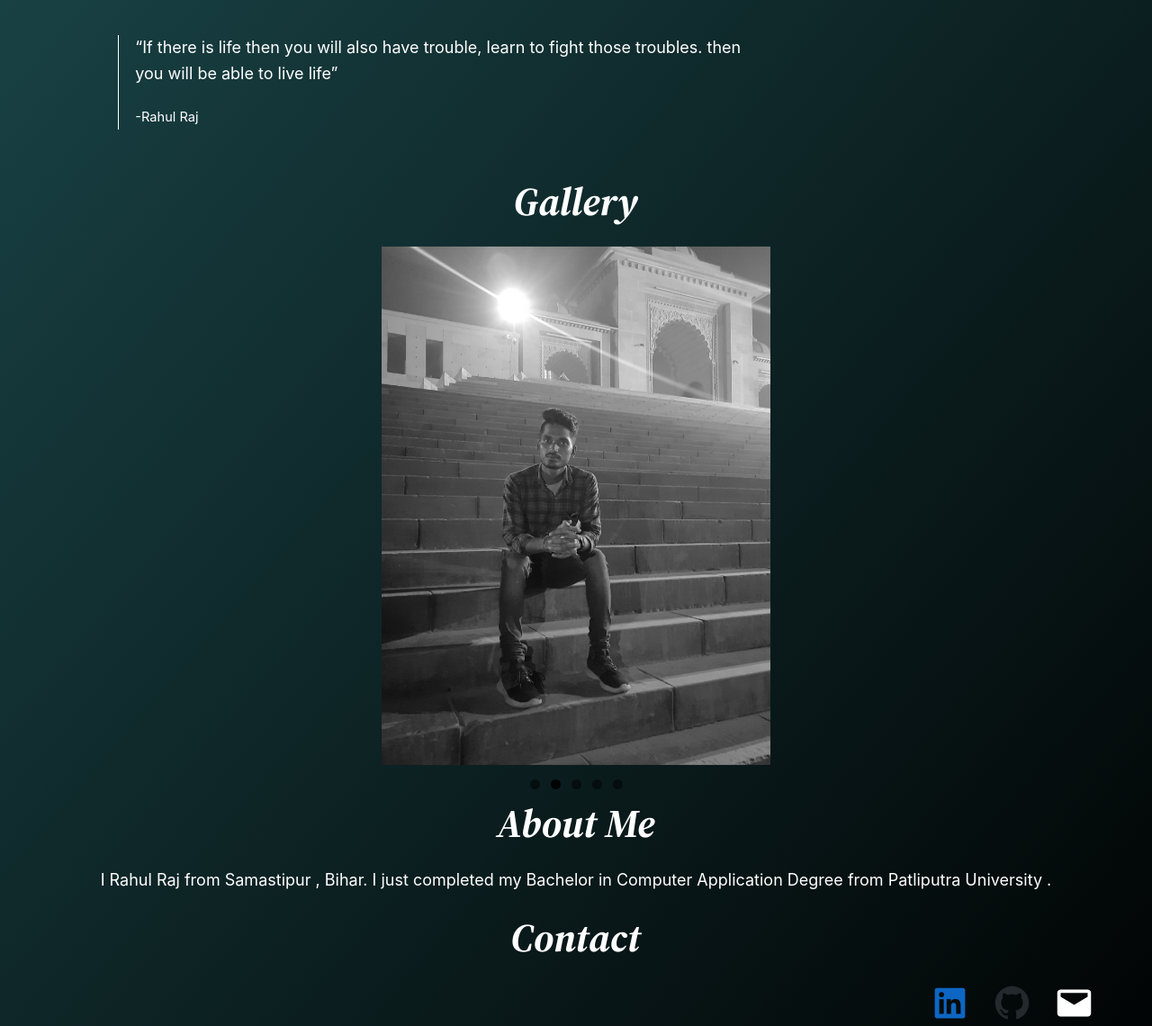
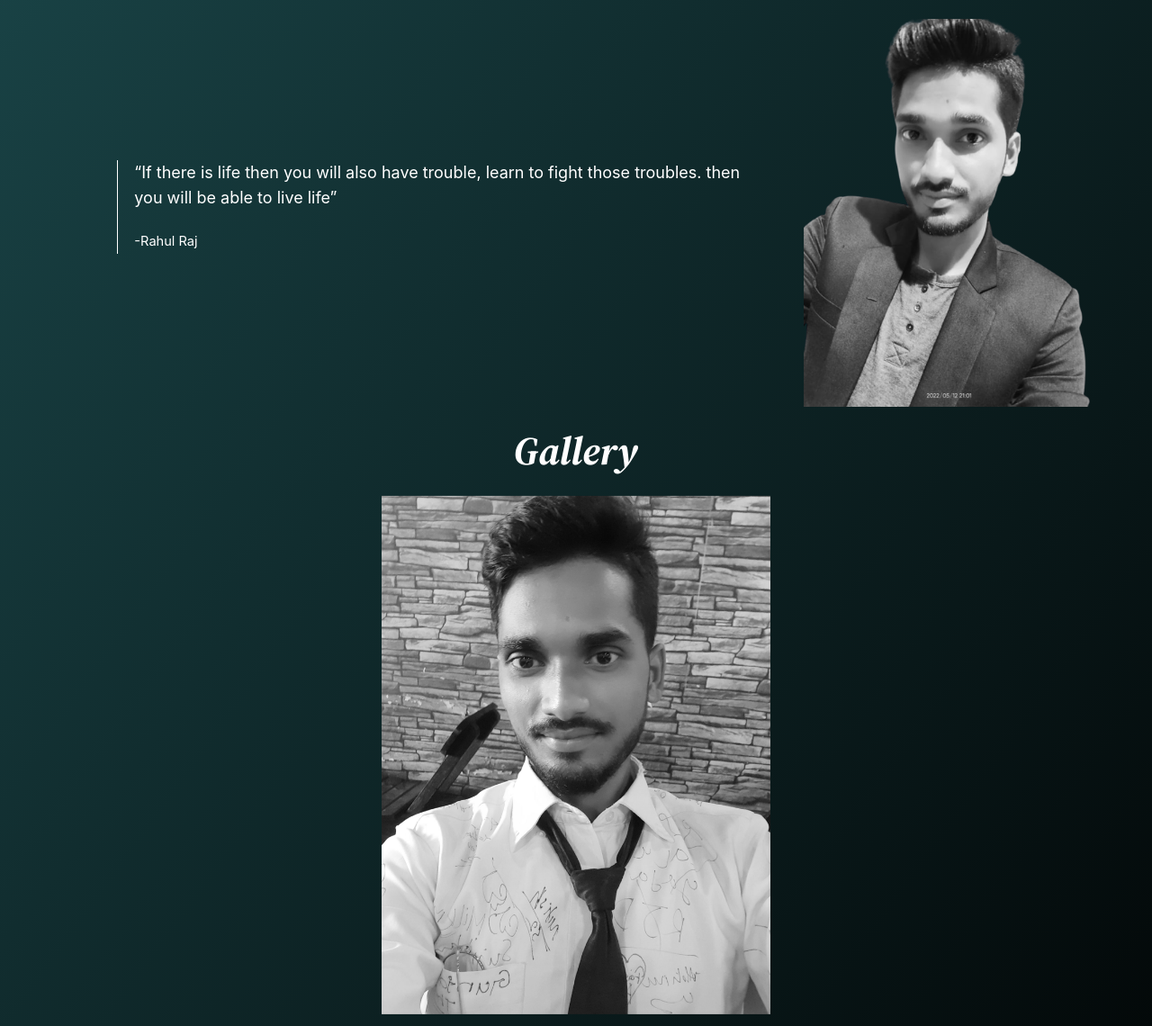
Before and after one commit to rrarrs/personalwebsite, a plain HTML site: page index.html in a window 1280 px wide. Shown: the part 170-1310 px from the top of the page at 90% size. Drawn offline with nearby package versions, Linux system fonts and the light colour scheme.

Commit message:
photo update

```diff
--- a/index.html
+++ b/index.html
@@ -134,8 +134,8 @@ var metaslider_98 = function($) {$('#metaslider_98').addClass('flexslider');
 
 
 
-<div class="wp-block-media-text alignwide has-media-on-the-right is-stacked-on-mobile" style="grid-template-columns:auto 27%">
-<figure class="wp-block-media-text__media"><img src="http://localhost/wordpress/wp-content/uploads/2022/05/ESRT.png" alt="" class="wp-image-18 size-full"></figure><div class="wp-block-media-text__content">
+<div class="wp-block-media-text alignwide has-media-on-the-right is-stacked-on-mobile" style="grid-template-columns:auto 28%">
+<figure class="wp-block-media-text__media"><img loading="lazy" width="432" height="577" src="https://rrarrs.github.io/personalwebsite/wp-content/uploads/2022/06/WhatsApp_Image_2022-05-30_at_1.43.27_AM-removebg-preview.png" alt="" class="wp-image-112 size-full" srcset="https://rrarrs.github.io/personalwebsite/wp-content/uploads/2022/06/WhatsApp_Image_2022-05-30_at_1.43.27_AM-removebg-preview.png 432w, https://rrarrs.github.io/personalwebsite/wp-content/uploads/2022/06/WhatsApp_Image_2022-05-30_at_1.43.27_AM-removebg-preview-225x300.png 225w" sizes="(max-width: 432px) 100vw, 432px"></figure><div class="wp-block-media-text__content">
 <p></p>
 
 
@@ -173,9 +173,9 @@ var metaslider_98 = function($) {$('#metaslider_98').addClass('flexslider');
     <div id="metaslider_container_98">
         <div id="metaslider_98">
             <ul aria-live="polite" class="slides">
-                <li style="display: block; width: 100%;" class="slide-105 ms-image"><img width="1920" height="2560" src="https://rrarrs.github.io/personalwebsite/wp-content/uploads/2022/06/20211026_153410-modified-scaled.jpg" class="slider-98 slide-105" alt="" loading="lazy" rel="" title="20211026_153410-modified" style="margin: 0 auto; width: 37.5%" srcset="https://rrarrs.github.io/personalwebsite/wp-content/uploads/2022/06/20211026_153410-modified-scaled.jpg 1920w, https://rrarrs.github.io/personalwebsite/wp-content/uploads/2022/06/20211026_153410-modified-225x300.jpg 225w, https://rrarrs.github.io/personalwebsite/wp-content/uploads/2022/06/20211026_153410-modified-768x1024.jpg 768w, https://rrarrs.github.io/personalwebsite/wp-content/uploads/2022/06/20211026_153410-modified-1152x1536.jpg 1152w, https://rrarrs.github.io/personalwebsite/wp-content/uploads/2022/06/20211026_153410-modified-1536x2048.jpg 1536w" sizes="(max-width: 1920px) 100vw, 1920px"></li>
+                <li style="display: block; width: 100%;" class="slide-106 ms-image"><img width="1567" height="1567" src="https://rrarrs.github.io/personalwebsite/wp-content/uploads/2022/06/IMG_20200214_170319-01-modified.jpg" class="slider-98 slide-106" alt="" loading="lazy" rel="" title="IMG_20200214_170319-01-modified" style="margin: 0 auto; width: 50%" srcset="https://rrarrs.github.io/personalwebsite/wp-content/uploads/2022/06/IMG_20200214_170319-01-modified.jpg 1567w, https://rrarrs.github.io/personalwebsite/wp-content/uploads/2022/06/IMG_20200214_170319-01-modified-300x300.jpg 300w, https://rrarrs.github.io/personalwebsite/wp-content/uploads/2022/06/IMG_20200214_170319-01-modified-1024x1024.jpg 1024w, https://rrarrs.github.io/personalwebsite/wp-content/uploads/2022/06/IMG_20200214_170319-01-modified-150x150.jpg 150w, https://rrarrs.github.io/personalwebsite/wp-content/uploads/2022/06/IMG_20200214_170319-01-modified-768x768.jpg 768w, https://rrarrs.github.io/personalwebsite/wp-content/uploads/2022/06/IMG_20200214_170319-01-modified-1536x1536.jpg 1536w" sizes="(max-width: 1567px) 100vw, 1567px"></li>
+                <li style="display: none; width: 100%;" class="slide-105 ms-image"><img width="1920" height="2560" src="https://rrarrs.github.io/personalwebsite/wp-content/uploads/2022/06/20211026_153410-modified-scaled.jpg" class="slider-98 slide-105" alt="" loading="lazy" rel="" title="20211026_153410-modified" style="margin: 0 auto; width: 37.5%" srcset="https://rrarrs.github.io/personalwebsite/wp-content/uploads/2022/06/20211026_153410-modified-scaled.jpg 1920w, https://rrarrs.github.io/personalwebsite/wp-content/uploads/2022/06/20211026_153410-modified-225x300.jpg 225w, https://rrarrs.github.io/personalwebsite/wp-content/uploads/2022/06/20211026_153410-modified-768x1024.jpg 768w, https://rrarrs.github.io/personalwebsite/wp-content/uploads/2022/06/20211026_153410-modified-1152x1536.jpg 1152w, https://rrarrs.github.io/personalwebsite/wp-content/uploads/2022/06/20211026_153410-modified-1536x2048.jpg 1536w" sizes="(max-width: 1920px) 100vw, 1920px"></li>
                 <li style="display: none; width: 100%;" class="slide-100 ms-image"><img width="1920" height="2560" src="https://rrarrs.github.io/personalwebsite/wp-content/uploads/2022/06/20220519_220755-modified-scaled.jpg" class="slider-98 slide-100" alt="" loading="lazy" rel="" title="20220519_220755-modified" style="margin: 0 auto; width: 37.5%" srcset="https://rrarrs.github.io/personalwebsite/wp-content/uploads/2022/06/20220519_220755-modified-scaled.jpg 1920w, https://rrarrs.github.io/personalwebsite/wp-content/uploads/2022/06/20220519_220755-modified-225x300.jpg 225w, https://rrarrs.github.io/personalwebsite/wp-content/uploads/2022/06/20220519_220755-modified-768x1024.jpg 768w, https://rrarrs.github.io/personalwebsite/wp-content/uploads/2022/06/20220519_220755-modified-1152x1536.jpg 1152w, https://rrarrs.github.io/personalwebsite/wp-content/uploads/2022/06/20220519_220755-modified-1536x2048.jpg 1536w" sizes="(max-width: 1920px) 100vw, 1920px"></li>
-                <li style="display: none; width: 100%;" class="slide-106 ms-image"><img width="1567" height="1567" src="https://rrarrs.github.io/personalwebsite/wp-content/uploads/2022/06/IMG_20200214_170319-01-modified.jpg" class="slider-98 slide-106" alt="" loading="lazy" rel="" title="IMG_20200214_170319-01-modified" style="margin: 0 auto; width: 50%" srcset="https://rrarrs.github.io/personalwebsite/wp-content/uploads/2022/06/IMG_20200214_170319-01-modified.jpg 1567w, https://rrarrs.github.io/personalwebsite/wp-content/uploads/2022/06/IMG_20200214_170319-01-modified-300x300.jpg 300w, https://rrarrs.github.io/personalwebsite/wp-content/uploads/2022/06/IMG_20200214_170319-01-modified-1024x1024.jpg 1024w, https://rrarrs.github.io/personalwebsite/wp-content/uploads/2022/06/IMG_20200214_170319-01-modified-150x150.jpg 150w, https://rrarrs.github.io/personalwebsite/wp-content/uploads/2022/06/IMG_20200214_170319-01-modified-768x768.jpg 768w, https://rrarrs.github.io/personalwebsite/wp-content/uploads/2022/06/IMG_20200214_170319-01-modified-1536x1536.jpg 1536w" sizes="(max-width: 1567px) 100vw, 1567px"></li>
                 <li style="display: none; width: 100%;" class="slide-108 ms-image"><img width="1478" height="2061" src="https://rrarrs.github.io/personalwebsite/wp-content/uploads/2022/06/IMG20201209163313-01-modified.jpg" class="slider-98 slide-108" alt="" loading="lazy" rel="" title="IMG20201209163313-01-modified" style="margin: 0 auto; width: 35.856380397865%" srcset="https://rrarrs.github.io/personalwebsite/wp-content/uploads/2022/06/IMG20201209163313-01-modified.jpg 1478w, https://rrarrs.github.io/personalwebsite/wp-content/uploads/2022/06/IMG20201209163313-01-modified-215x300.jpg 215w, https://rrarrs.github.io/personalwebsite/wp-content/uploads/2022/06/IMG20201209163313-01-modified-734x1024.jpg 734w, https://rrarrs.github.io/personalwebsite/wp-content/uploads/2022/06/IMG20201209163313-01-modified-768x1071.jpg 768w, https://rrarrs.github.io/personalwebsite/wp-content/uploads/2022/06/IMG20201209163313-01-modified-1102x1536.jpg 1102w, https://rrarrs.github.io/personalwebsite/wp-content/uploads/2022/06/IMG20201209163313-01-modified-1469x2048.jpg 1469w" sizes="(max-width: 1478px) 100vw, 1478px"></li>
                 <li style="display: none; width: 100%;" class="slide-107 ms-image"><img width="2560" height="1188" src="https://rrarrs.github.io/personalwebsite/wp-content/uploads/2022/06/IMG20200315180828-modified-scaled.jpg" class="slider-98 slide-107" alt="" loading="lazy" rel="" title="IMG20200315180828-modified" style="margin-top: 1.796875%" srcset="https://rrarrs.github.io/personalwebsite/wp-content/uploads/2022/06/IMG20200315180828-modified-scaled.jpg 2560w, https://rrarrs.github.io/personalwebsite/wp-content/uploads/2022/06/IMG20200315180828-modified-300x139.jpg 300w, https://rrarrs.github.io/personalwebsite/wp-content/uploads/2022/06/IMG20200315180828-modified-1024x475.jpg 1024w, https://rrarrs.github.io/personalwebsite/wp-content/uploads/2022/06/IMG20200315180828-modified-768x356.jpg 768w, https://rrarrs.github.io/personalwebsite/wp-content/uploads/2022/06/IMG20200315180828-modified-1536x713.jpg 1536w, https://rrarrs.github.io/personalwebsite/wp-content/uploads/2022/06/IMG20200315180828-modified-2048x950.jpg 2048w" sizes="(max-width: 2560px) 100vw, 2560px"></li>
             </ul>
```
Also changed, not shown: wp-content/uploads/2022/06/WhatsApp_Image_2022-05-30_at_1.43.27_AM-removebg-preview-225x300.png (added), wp-content/uploads/2022/06/WhatsApp_Image_2022-05-30_at_1.43.27_AM-removebg-preview.png (added).
